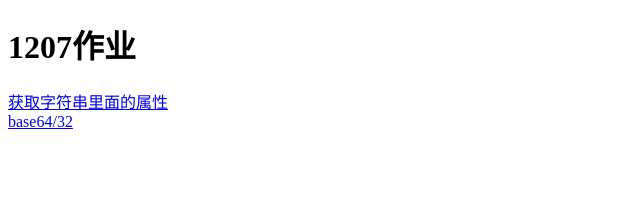
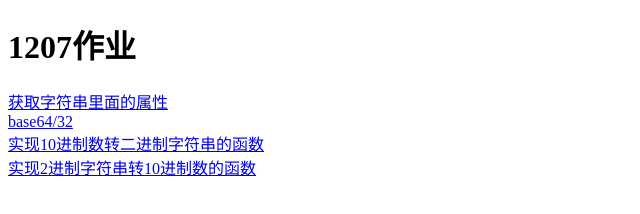
Before and after one commit to ScreamMrZhang/work1207, a plain HTML site: page index.html in a window 1280 px wide. Shown: the whole page, without its empty margins (0-640 px from the left). Drawn offline with Linux system fonts and the light colour scheme.

Commit message:
首页更新

```diff
--- a/index.html
+++ b/index.html
@@ -8,5 +8,7 @@
 <h1>1207作业</h1>
 <a href="test1.html">获取字符串里面的属性</a><br>
 <a href="test2.html">base64/32</a><br>
+<a href="3.html">实现10进制数转二进制字符串的函数</a><br>
+<a href="4.html">实现2进制字符串转10进制数的函数</a><br>
 </body>
 </html>
```
